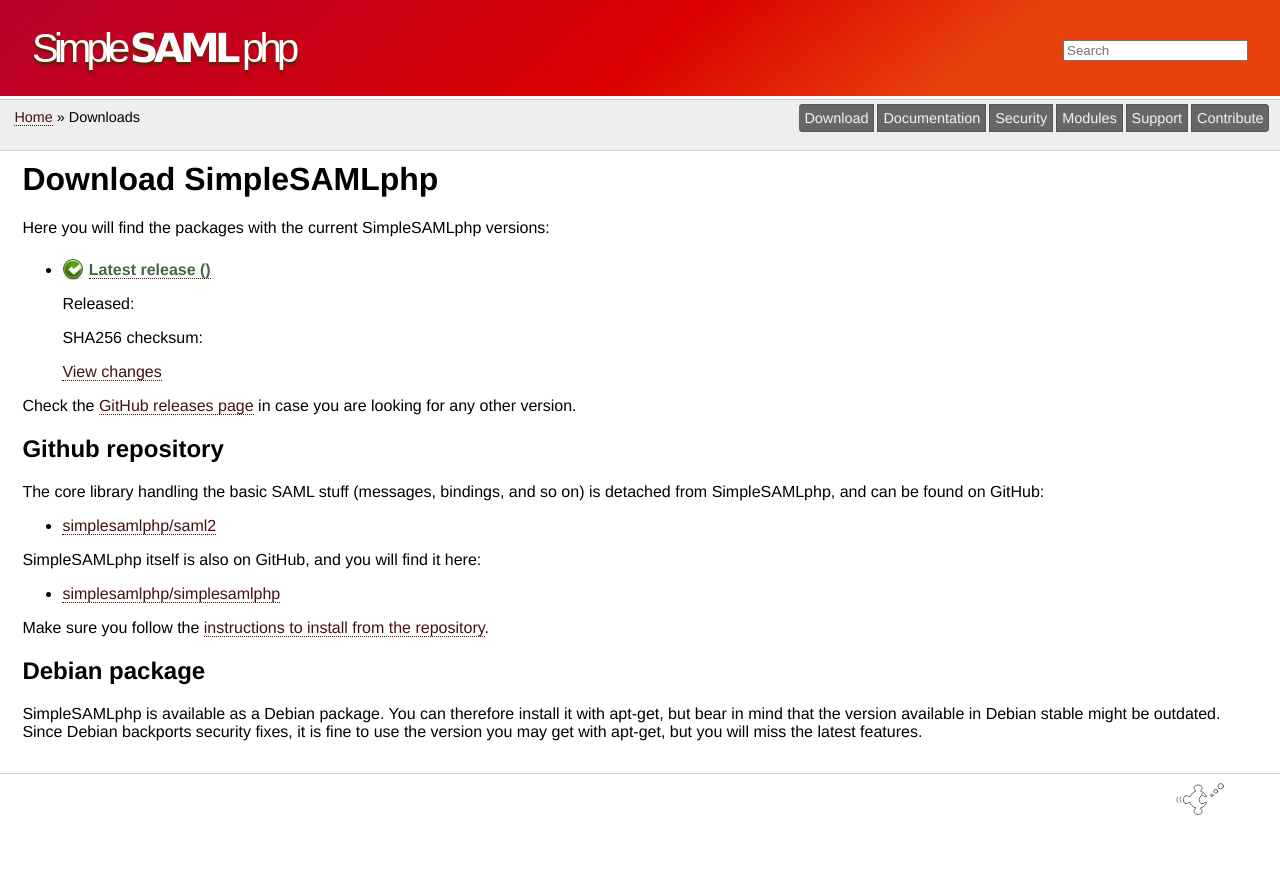
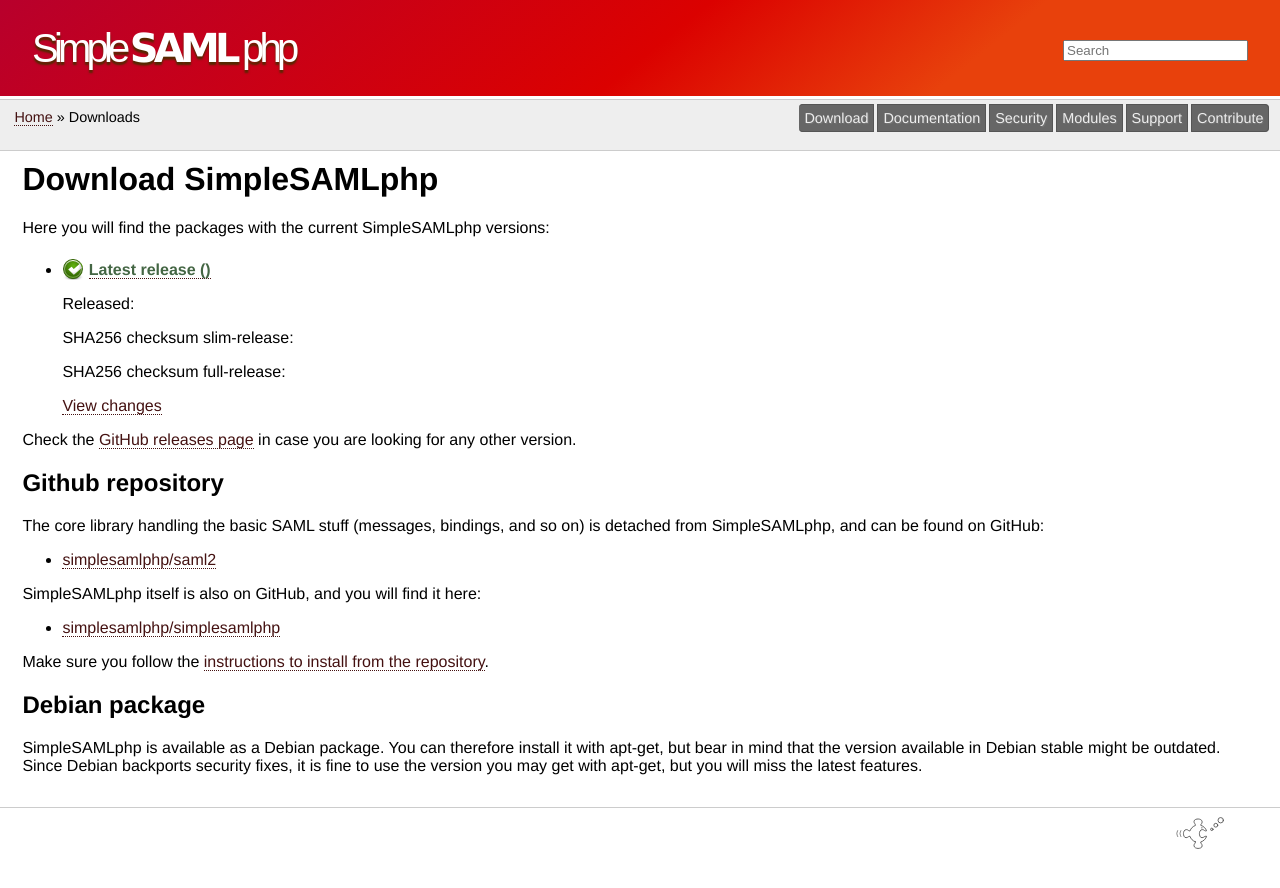
Before and after one commit to simplesamlphp/simplesamlphp.github.io, a Jekyll site: the page built from download/index.md, in a window 1280 px wide. Shown: the top 888 px of the page. Built offline with Jekyll 4.4.1, drawn with Linux system fonts in a browser that asks for light colours.

Commit message:
show both sha256 checksums

```diff
--- a/download/index.md
+++ b/download/index.md
@@ -12,8 +12,10 @@
 
     Released: {{ site.data.latest.published_at | date: "%Y-%m-%d" }}
 
-    {% assign sha = site.data.latest.body | split: 'SHA256 checksum: ' %}
-    SHA256 checksum: {{ sha[1] }}
+    {% assign sha = site.data.latest.body | split: 'SHA256 checksum slim-release: ' %}
+    SHA256 checksum slim-release: {{ sha[1] }}
+    {% assign sha = site.data.latest.body | split: 'SHA256 checksum full-release: ' %}
+    SHA256 checksum full-release: {{ sha[1] }}
 
     [View changes](/docs/stable/simplesamlphp-changelog)
 
```
